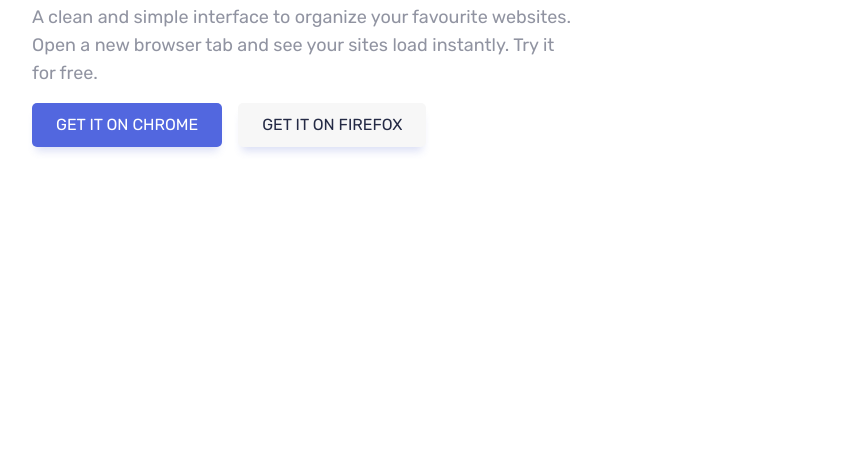
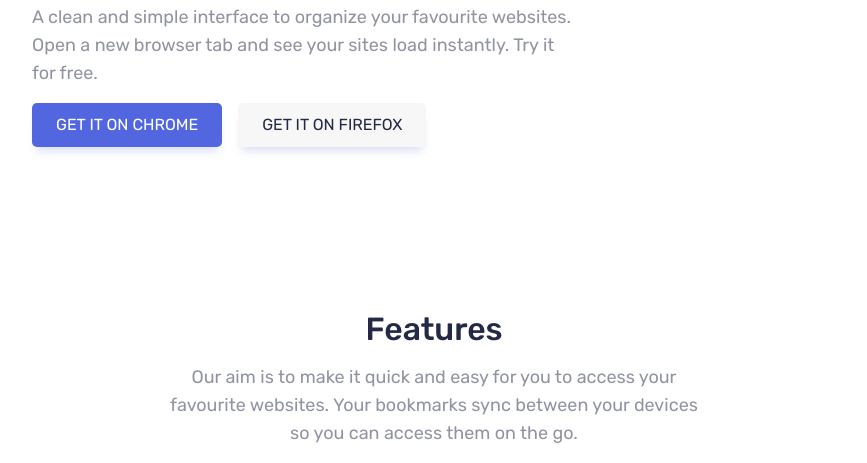
Before and after one commit to theshoxjaxon/bookmark, a website: page index.html in a window 1280 px wide. Shown: the part 419-882 px from the top of the page, without its empty margins (206-1073 px from the left). Before the commit the page ends 800 px from the top, so only its background shows below. Drawn offline with Linux system fonts and the light colour scheme.

Commit message:
add site-main

```diff
--- a/index.html
+++ b/index.html
@@ -75,6 +75,22 @@
         </div>
       </div>
     </header>
+    <!-- ! MAIN SECTION  -->
+    <main class="sitei-main">
+      <h1 class="visually-hidden">Main SECTION</h1>
+      <section class="Features">
+        <div class="container">
+          <div class="site-main__box">
+            <h2 class="box__head">Features</h2>
+            <p class="box__desc">
+              Our aim is to make it quick and easy for you to access your
+              favourite websites. Your bookmarks sync between your devices so
+              you can access them on the go.
+            </p>
+          </div>
+        </div>
+      </section>
+    </main>
     <script src="./js/script.js"></script>
   </body>
 </html>
--- a/scss/_general.scss
+++ b/scss/_general.scss
@@ -2,6 +2,22 @@
   height: 100%;
   scroll-behavior: smooth;
   box-sizing: border-box;
+}
+/* scroll width */
+.element::-webkit-scrollbar {
+  width: 5px;
+}
+
+/* Track */
+.element::-webkit-scrollbar-track {
+  box-shadow: inset 0 0 5px grey;
+  border-radius: 10px;
+}
+
+/* Handle  style*/
+.element::-webkit-scrollbar-thumb {
+  background: rgba(96, 96, 96, 0.5);
+  border-radius: 10px;
 }
 
 *,
--- a/scss/block/_header.scss
+++ b/scss/block/_header.scss
@@ -49,7 +49,7 @@
     position: relative;
   }
   .header--open .header__navigation {
-    padding-top: 105px;
+    // padding-top: 105px;
     align-items: center;
     display: flex;
     flex-direction: column;
--- a/scss/block/_site-main.scss
+++ b/scss/block/_site-main.scss
@@ -0,0 +1,30 @@
+.sitei-main {
+  margin-top: 80px;
+}
+.site-main__box {
+  margin: 0px auto;
+  align-items: center;
+  max-width: 540px;
+}
+.box__head {
+  font-size: 32px;
+  line-height: 52px;
+  /* identical to box height, or 162% */
+
+  text-align: center;
+  letter-spacing: -0.1px;
+
+  color: #242a45;
+}
+.box__desc {
+  font-size: 18px;
+  line-height: 28px;
+  /* or 156% */
+
+  text-align: center;
+
+  color: #242a45;
+
+  mix-blend-mode: normal;
+  opacity: 0.5;
+}
```
Also changed, not shown: css/main.css, 1 other file.
